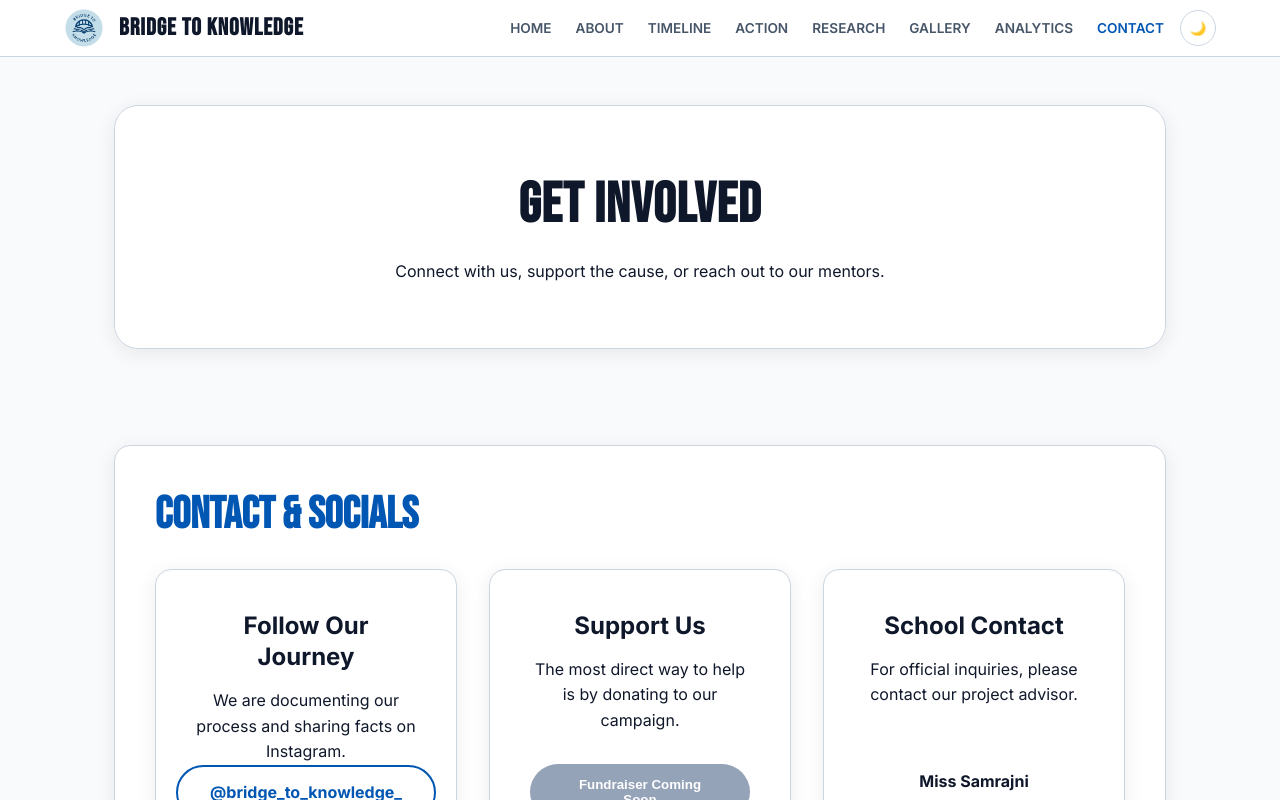
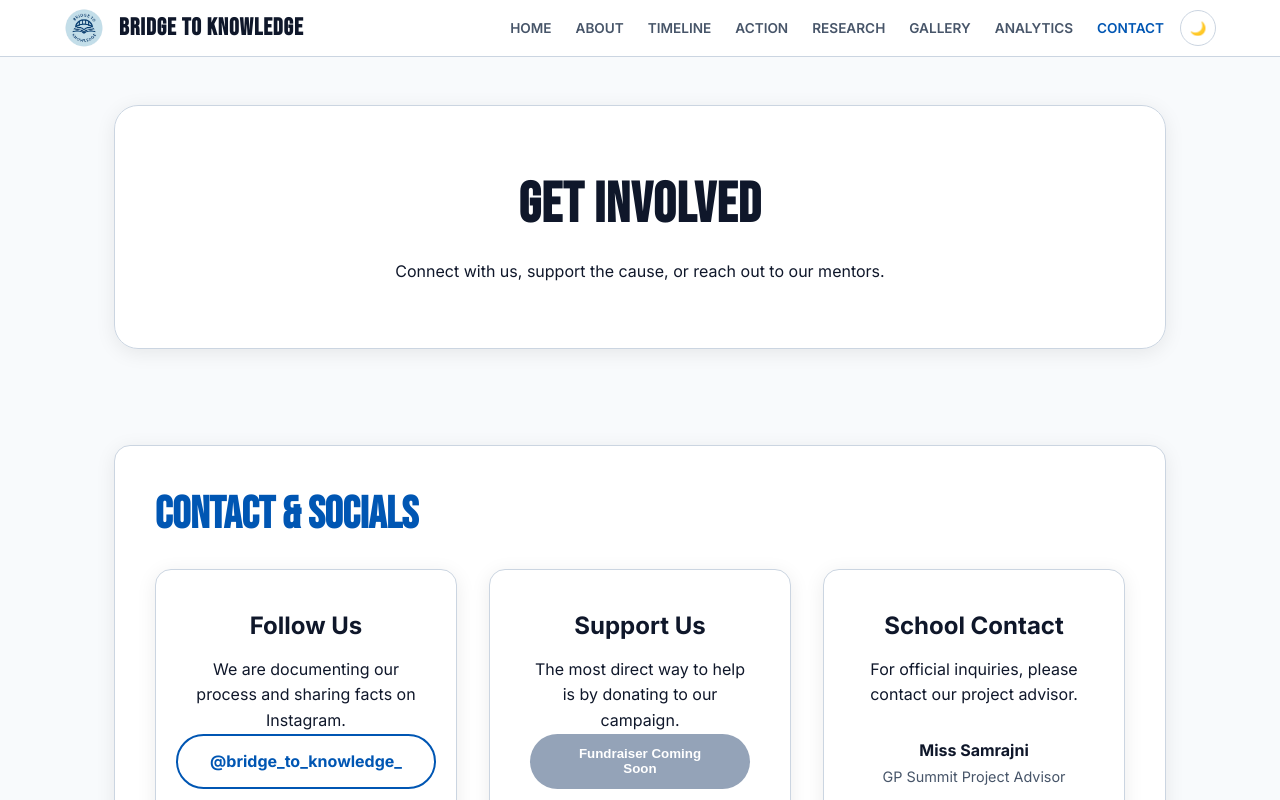
Before and after one commit to Ali-bis/BridgeToKnowledgetest, a React (Vite) app: page /contact in a window 1280 px wide. Shown: the top 800 px of the page. Built offline with nearby package versions, Linux system fonts and the light colour scheme.

Commit message:
Update Contact.jsx

```diff
--- a/src/pages/Contact.jsx
+++ b/src/pages/Contact.jsx
@@ -18,7 +18,7 @@ const Contact = () => {
 
           {/* INSTAGRAM CARD */}
           <div className="highlight-card" style={{ display: 'flex', flexDirection: 'column', alignItems: 'center', textAlign: 'center' }}>
-            <h3>Follow Our Journey</h3>
+            <h3>Follow Us</h3>
             <p>We are documenting our process and sharing facts on Instagram.</p>
             <a
               href={data.socialMedia.instagram}
```
